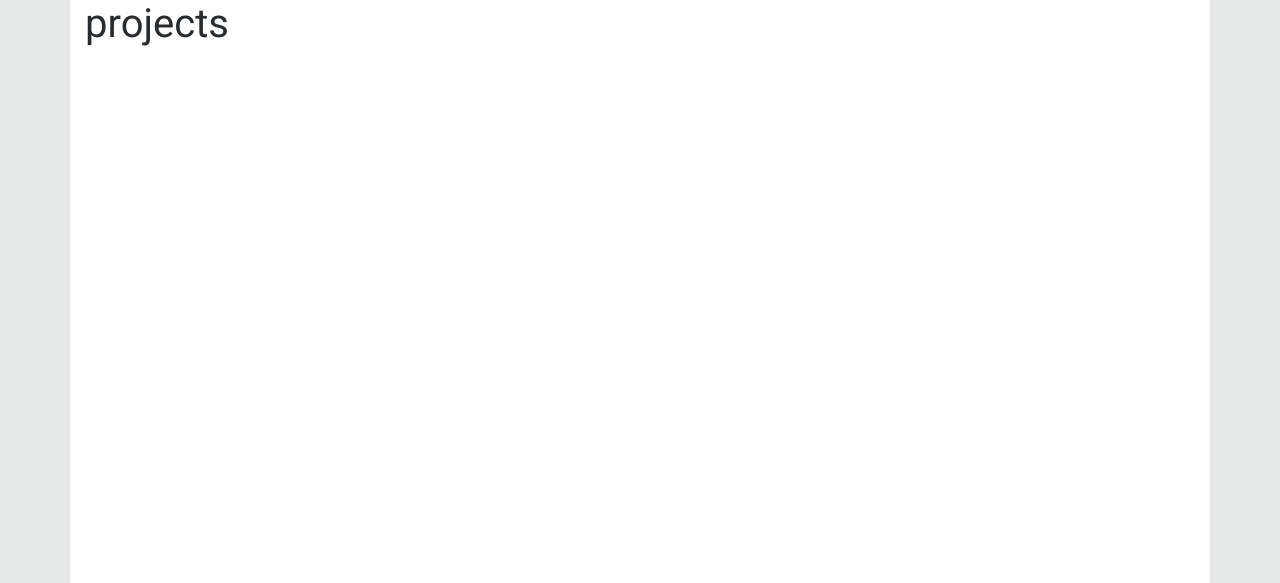
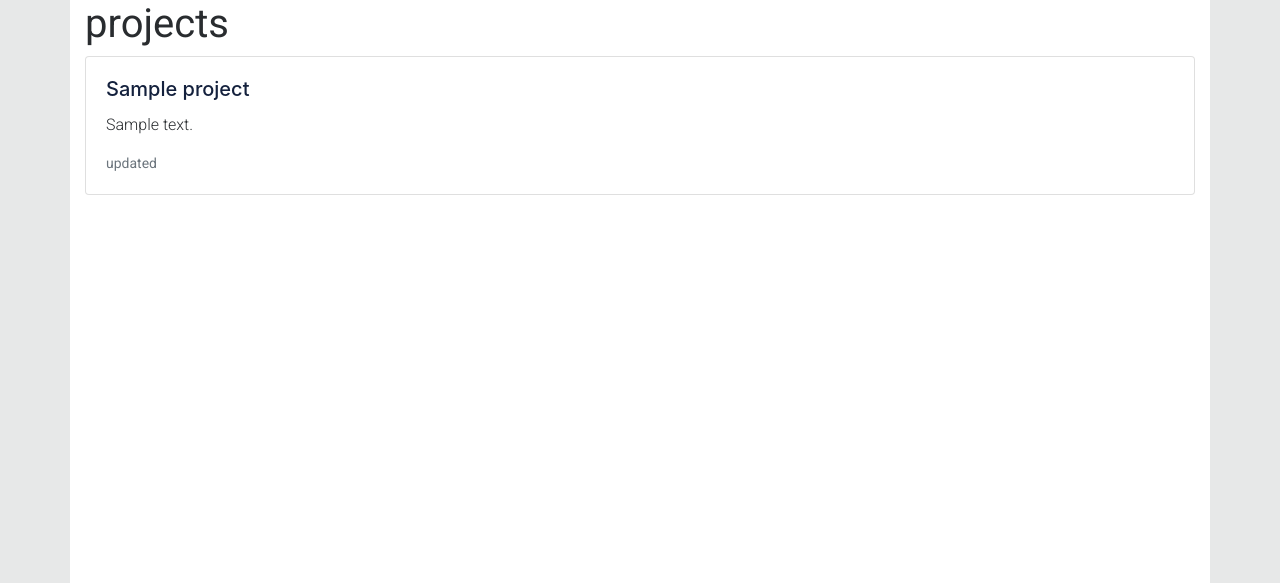
Before and after one commit to wolfpackdevs/wolfmathdev, a Django app: page /projects/ in a window 1280 px wide. Shown: the part 69-652 px from the top of the page. Run offline with Django 3.2, Linux system fonts and the light colour scheme; tables that the repository leaves empty hold one stand-in row (values such as "Sample post"); some libraries are stand-ins or nearby versions.

Commit message:
set up views to make detail page in prokects

```diff
--- a/projects/templates/projects/index.html
+++ b/projects/templates/projects/index.html
@@ -10,7 +10,7 @@
         <h5 class="card-title"> {{ project.title }} </h5>
         <p class="card-text"> {{ project.description }} </p>
         <p class="card-text"><small class="text-muted">updated {{ project.created_on }}</small></p>
-         <a href="{% url 'projects:project_detail' project.pk %}" class="btn btn-primary"> Details </a>
+         {% comment %} <a href="{% url 'projects:project_detail' project.pk %}" class="btn btn-primary"> Details </a> {% endcomment %}
       </div>
     </div>
   {% endfor %}
--- a/projects/views.py
+++ b/projects/views.py
@@ -1,5 +1,10 @@
 from django.shortcuts import render
+from projects.models import Project
 
-# Create your views here.
 def projects_list(request):
-  return render(request, 'projects/index.html')
+  projects = Project.objects.all()
+  return render(request, 'projects/index.html', {'projects': projects})
+
+def project_detail(request, pk):
+  project = Project.objects.get(pk=pk)
+  return render(request, 'projects/detail.html', {'project': project})
```
